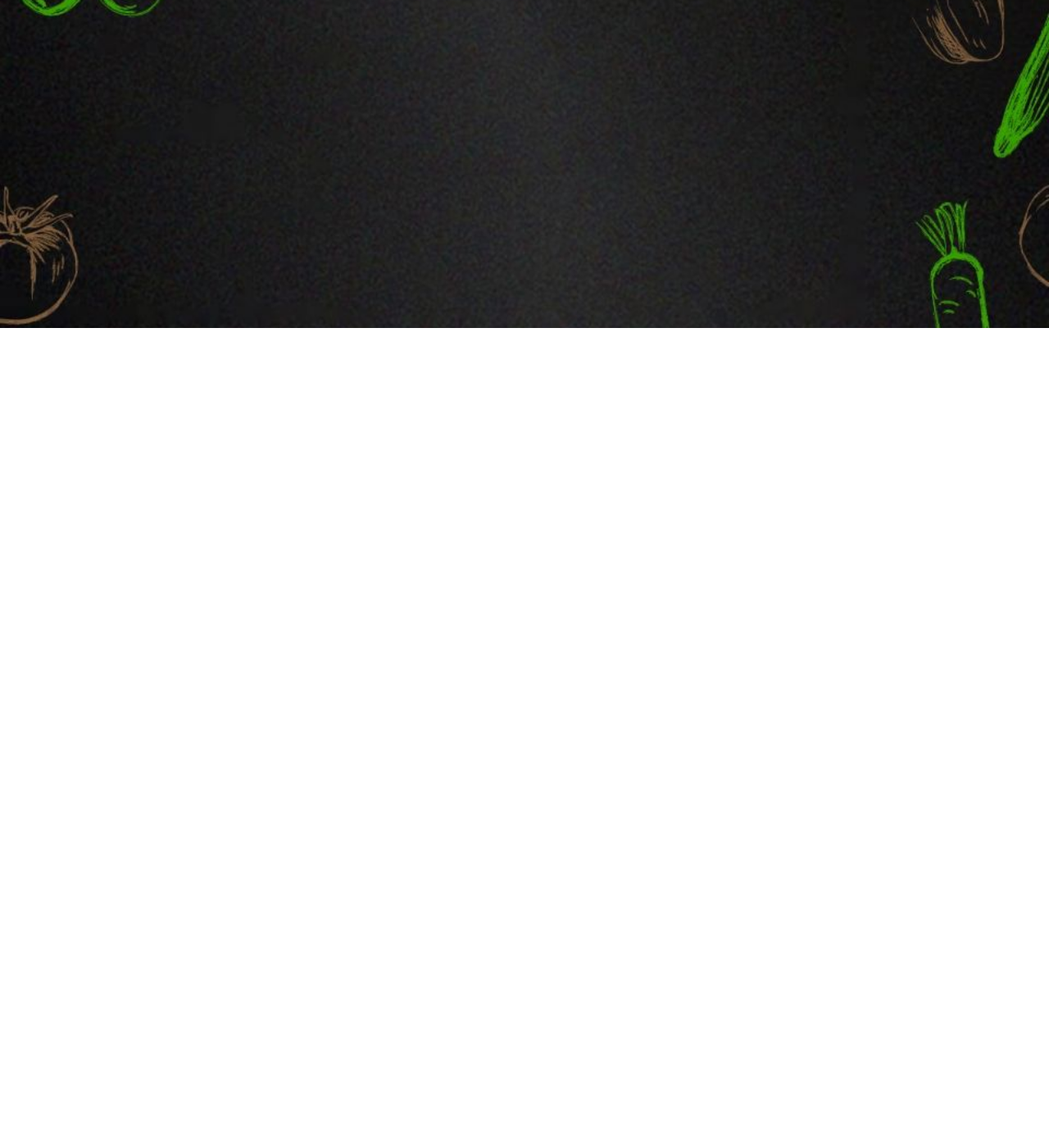
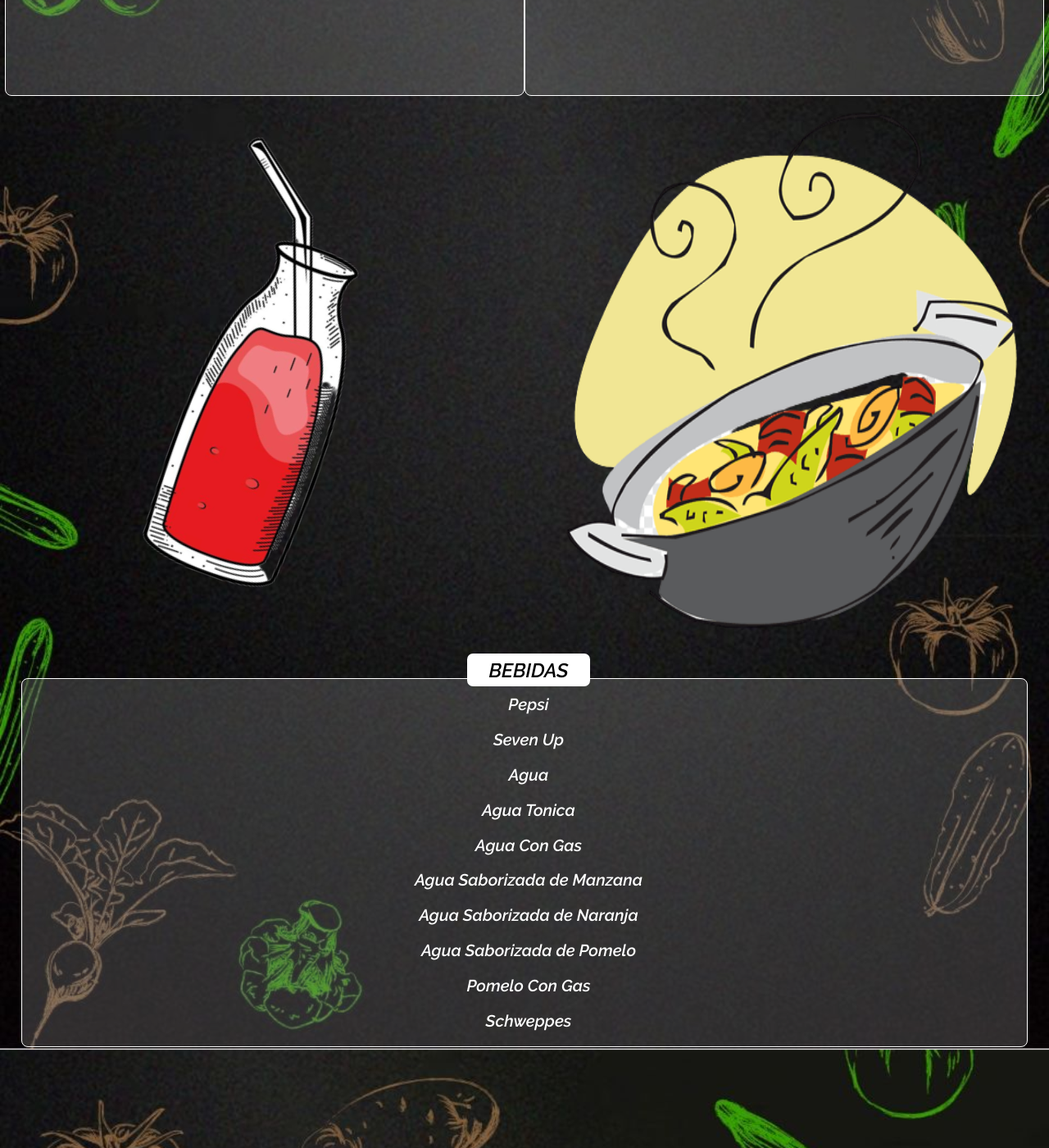
Before and after one commit to marcosgalliano/menuPuntoDeltaV2, a plain HTML site: page index.html in a window 1280 px wide. Shown: the part 640-2040 px from the top of the page at 82% size. Before the commit the page ends 1040 px from the top, so only its background shows below. Drawn offline with Linux system fonts and the light colour scheme.

Commit message:
bebidas y comidas hecho

```diff
--- a/index.html
+++ b/index.html
@@ -7,7 +7,7 @@
     <!--FONTS-->
     <link rel="preconnect" href="https://fonts.googleapis.com">
     <link rel="preconnect" href="https://fonts.gstatic.com" crossorigin>
-    <link href="https://fonts.googleapis.com/css2?family=Quicksand:wght@500&display=swap" rel="stylesheet">
+    <link href="https://fonts.googleapis.com/css2?family=Raleway:ital,wght@1,600&display=swap" rel="stylesheet">
     <link rel="preconnect" href="https://fonts.googleapis.com">
     <link rel="preconnect" href="https://fonts.gstatic.com" crossorigin>
     <link href="https://fonts.googleapis.com/css2?family=Raleway:ital,wght@1,100&display=swap" rel="stylesheet">
@@ -25,7 +25,7 @@
         <section class="comidas">
             <div class="titulo">
                 <div>
-                    <h1>Comidas</h1>
+                    <h1>COMIDAS</h1>
                 </div>
             </div>
             <div class="primerCuadrado">
@@ -47,6 +47,31 @@
                 </ul>
             </div>
         </section>
+        <div class="imagenesDeco">
+            <img src="./assets/image-removebg-preview (58)bebida.png" alt="bebidaIMG">
+            <img src="./assets/image-removebg-preview (59)comida.png" alt="comidaIMG">
+        </div>
+        <section class="bebidas">
+            <div class="titulo2">
+                <div>
+                    <h1>BEBIDAS</h1>
+                </div>
+            </div>
+            <div class="bebidasCuadrado">
+                <ul>
+                    <li><h4>Pepsi</h4></li>
+                    <li><h4>Seven Up</h4></li>
+                    <li><h4>Agua</h4></li>
+                    <li><h4>Agua Tonica</h4></li>
+                    <li><h4>Agua Con Gas</h4></li>
+                    <li><h4>Agua Saborizada de Manzana</h4></li>
+                    <li><h4>Agua Saborizada de Naranja</h4></li>
+                    <li><h4>Agua Saborizada de Pomelo</h4></li>
+                    <li><h4>Pomelo Con Gas</h4></li>
+                    <li><h4>Schweppes</h4></li>
+                </ul>
+            </div>
+        </section>
     </main>
     <footer>
 
--- a/styles/_body.scss
+++ b/styles/_body.scss
@@ -9,6 +9,6 @@
     "main"
     "footer";
     grid-template-columns: 100%;
-    grid-template-rows: 120px 800px 120px;
-    font-family: 'Quicksand', sans-serif;
+    grid-template-rows: 120px 1800px 120px;
+    font-family: 'Raleway', sans-serif;
 }
--- a/styles/_main.scss
+++ b/styles/_main.scss
@@ -1,7 +1,7 @@
 // COMIDAS
 
 .comidas{
-    height: 500px;
+    height: 600px;
     width: 100%;
     display: grid;
     grid-template-areas:
@@ -9,6 +9,7 @@
     "bloque1 bloque2";
     grid-template-columns: 50% 50%;
     grid-template-rows: 15% 85%;
+    margin-top: 37px;
 }
 
 .comidas ul{
@@ -22,13 +23,13 @@
     display: flex;
     justify-content: center;
     align-items: center;
-    margin-top: 50px;
+    margin-top: 70px;
     z-index: 20;
 }
 
 .titulo div{
     height: 40px;
-    width: 200px;
+    width: 150px;
     display: flex;
     justify-content: center;
     align-items: center;
@@ -41,6 +42,8 @@
 }
 
 //CUADRADOS
+
+// PRIMER CUADRADO
 .primerCuadrado{
     grid-area: bloque1;
     text-align: center;
@@ -54,11 +57,15 @@
 
 .primerCuadrado ul > :not(:first-child){
     margin-top: 50px;
+    font-size: 20px;
 }
 
 .primerCuadrado ul > :first-child{
-    margin-top: 15px;
+    margin-top: 20px;
+    font-size: 20px;
 }
+
+// SEGUNDO CUADRADO
 
 .segundoCuadrado{
     grid-area: bloque2;
@@ -73,8 +80,95 @@
 
 .segundoCuadrado ul > :not(:first-child){
     margin-top: 50px;
+    font-size: 20px;
 }
 
 .segundoCuadrado ul > :first-child{
-    margin-top: 15px;
+    margin-top: 20px;
+    font-size: 20px;
 }
+
+/////////////////////////////////////////////////////////////////////////////////////
+
+//IMAGENES
+
+.imagenesDeco{
+    display: grid;
+    grid-template-columns: 50% 50%;
+    grid-template-rows: 100%;
+    margin-top: 10px;
+}
+
+.imagenesDeco img{
+    width: 100%;
+    height: 100%;
+}
+
+.imagenesDeco img:first-child{
+    transform: rotate(20deg);
+}
+
+/////////////////////////////////////////////////////////////////////////////////////
+
+//BEBIDAS
+
+.bebidas{
+    display: grid;
+    grid-template-areas:
+    "titulo2"
+    "cuadrado";
+    grid-template-columns: 100%;
+    grid-template-rows: 10% 90%;
+    height: 500px;
+    margin-top: 10px;
+}
+
+//TITULO
+
+.titulo2{
+    display: flex;
+    justify-content: center;
+    align-items: center;
+    margin-top: 30px;
+    margin-left: 10px;
+    z-index: 7;
+}
+
+.titulo2 div{
+    height: 40px;
+    width: 150px;
+    display: flex;
+    justify-content: center;
+    align-items: center;
+    background-color: white;
+    border-radius: 7px;
+}
+
+//BEBIDAS UL LI (CUADRADO)
+
+.bebidasCuadrado{
+    background-color: rgba($color: #8f8f8f, $alpha: .3);
+    width: 96%;
+    margin: auto;
+    height: 100%;
+    border: 1px solid white;
+    border-radius: 8px;
+}
+
+//BEBIDAS UL LI
+
+.bebidasCuadrado ul{
+    display: flex;
+    flex-direction: column;
+    justify-content: space-evenly;
+    color: white;
+    text-align: center;
+    list-style: none;
+    flex-wrap: wrap;
+    height: 100%;
+}
+
+.bebidasCuadrado ul li{
+    margin-left: 10px;
+    font-size: 20px;
+}
```
Also changed, not shown: assets/image-removebg-preview (58)bebida.png (added), assets/image-removebg-preview (59)comida.png (added), styles/styles.css, 1 other file.
